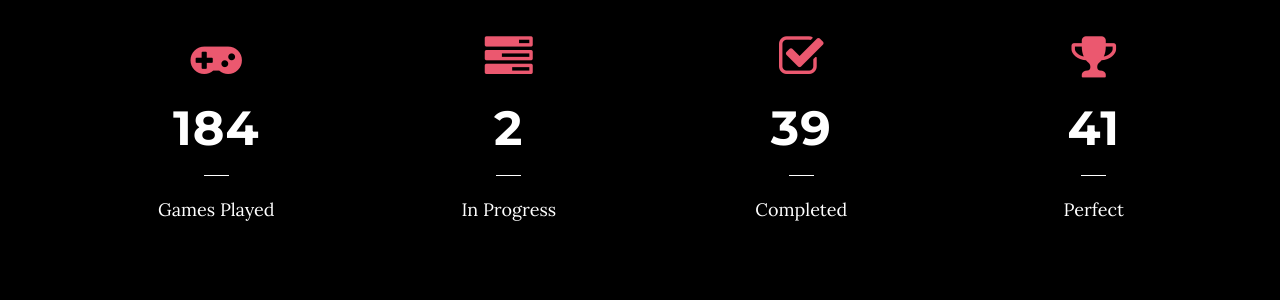
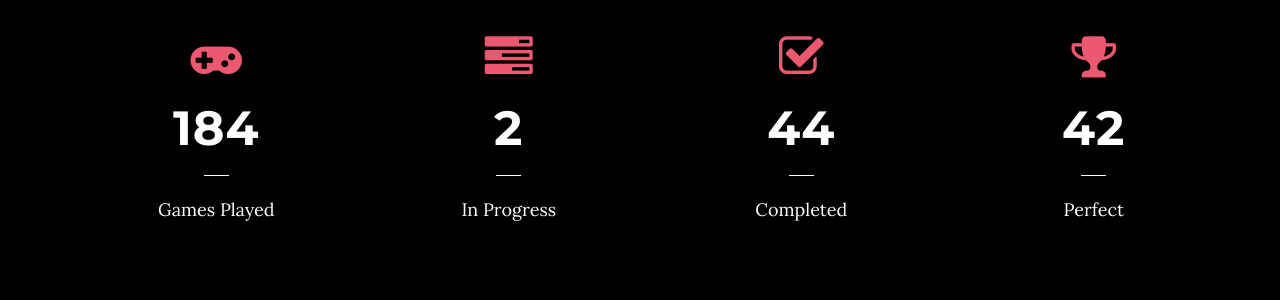
Before and after one commit to kuangami/kuangami.github.io, a Jekyll site: the page built from index.html, in a window 1280 px wide and 900 px high, scrolled down 1004 px. Shown: the part 161-461 px from the top of the window. Built offline with Jekyll 4.4.1, drawn with Linux system fonts in a browser that asks for light colours.

Commit message:
GitHub Actions commit

```diff
--- a/_data/gamestats.json
+++ b/_data/gamestats.json
@@ -1 +1 @@
-{"records":[{"id":"recNhKo61o1TseEuU","fields":{"Games Played":184,"Playing":2,"Completed":39,"Perfect":41},"createdTime":"2021-05-23T23:08:31.000Z"}]}
+{"records":[{"id":"recNhKo61o1TseEuU","fields":{"Games Played":184,"Playing":2,"Completed":44,"Perfect":42},"createdTime":"2021-05-23T23:08:31.000Z"}]}
```
Also changed, not shown: _data/recentplay.json (+1 -1 lines).
